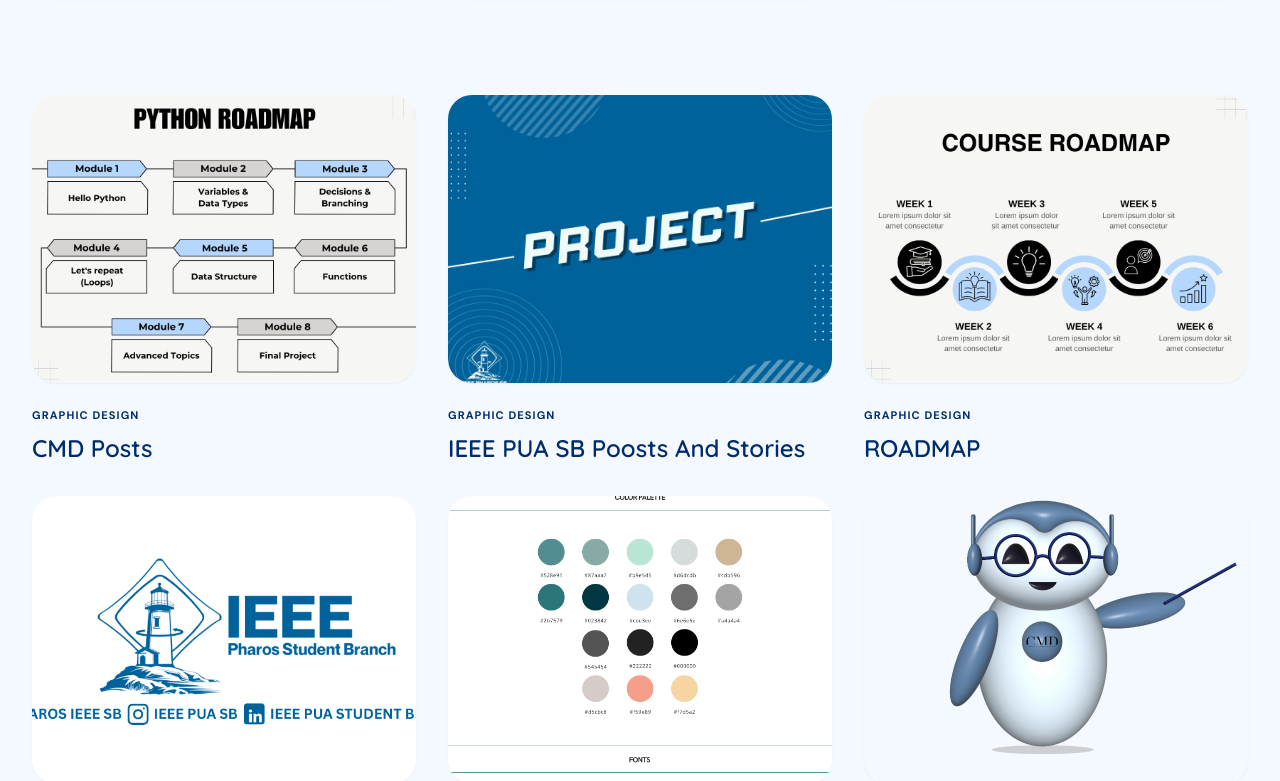
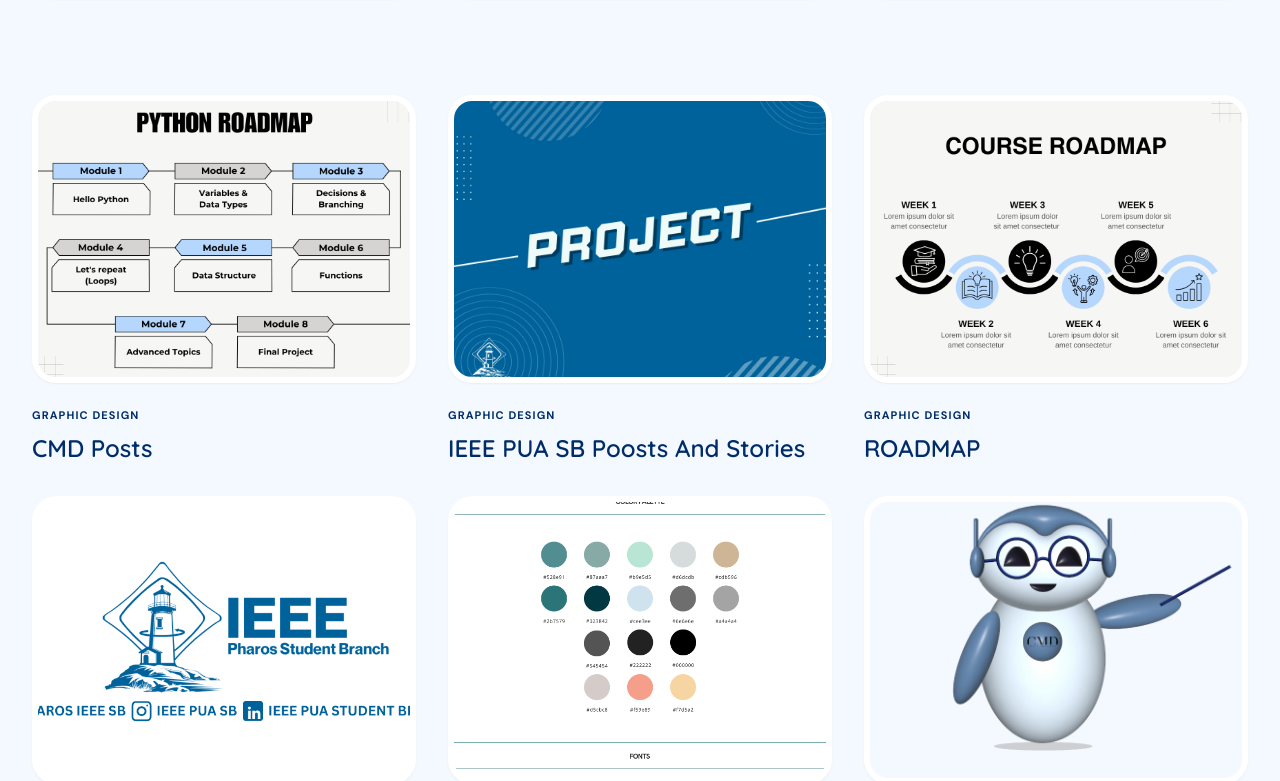
Before and after one commit to nadiahossny/nadiahossnyportfolio, a React (Vite) app: page /graphic-design in a window 1280 px wide. Shown: the part 1147-1928 px from the top of the page. Built offline with nearby package versions, Linux system fonts and the light colour scheme.

Commit message:
UI: Add playful stacked cards fanning hover effect and fix missing modal image

```diff
--- a/src/pages/Services.tsx
+++ b/src/pages/Services.tsx
@@ -174,16 +174,33 @@
                 setActiveModalImage(project.cover);
               }}
             >
-              <div className="w-full aspect-[4/3] rounded-3xl overflow-hidden bg-background mb-6 relative shadow-sm group-hover:shadow-md transition-all">
+              <div className="relative w-full aspect-[4/3] mb-6 z-10 group-hover:z-20">
+                {/* Stack 2 */}
+                {project.images.length > 2 && (
+                  <div className="absolute inset-0 rounded-3xl transform transition-all duration-500 origin-bottom group-hover:rotate-6 group-hover:scale-100 group-hover:translate-x-6 group-hover:-translate-y-1 shadow-md border-[6px] border-white overflow-hidden z-0 opacity-0 group-hover:opacity-100 bg-cloud">
+                    <img src={project.images[2]} alt="" className="w-full h-full object-cover opacity-90" loading="lazy" />
+                  </div>
+                )}
+                {/* Stack 1 */}
+                {project.images.length > 1 && (
+                  <div className="absolute inset-0 rounded-3xl transform transition-all duration-500 origin-bottom group-hover:-rotate-6 group-hover:scale-100 group-hover:-translate-x-6 group-hover:-translate-y-1 shadow-md border-[6px] border-white overflow-hidden z-0 opacity-0 group-hover:opacity-100 bg-cloud">
+                    <img src={project.images[1]} alt="" className="w-full h-full object-cover opacity-90" loading="lazy" />
+                  </div>
+                )}
+
+                {/* Main Card */}
+                <div className="absolute inset-0 rounded-3xl overflow-hidden bg-background shadow-sm group-hover:shadow-2xl transition-all duration-500 transform group-hover:-translate-y-3 border-[6px] border-white z-10">
                   <img
                     src={project.cover}
                     alt={project.title}
                     className="w-full h-full object-cover object-center group-hover:scale-105 transition-transform duration-700"
+                    loading="lazy"
                   />
                   <div className="absolute inset-0 bg-headline/0 group-hover:bg-headline/10 transition-colors duration-300 flex items-center justify-center">
                     <span className="opacity-0 group-hover:opacity-100 bg-white text-headline px-6 py-3 rounded-full font-medium shadow-lg transform translate-y-4 group-hover:translate-y-0 transition-all duration-300">
-                    View Project
+                      View Bundle
                     </span>
+                  </div>
                 </div>
               </div>
               <p className="text-[11px] font-bold tracking-widest uppercase text-cta mb-2">{project.category}</p>
@@ -252,8 +269,11 @@
               <div className="p-8 overflow-y-auto flex-1 flex flex-col items-center">
 
                 {/* Main Big Image */}
-                <div className="w-full max-w-4xl rounded-2xl overflow-hidden shadow-sm border border-cloud/20 bg-background flex justify-center mb-8">
-                  <img src={activeModalImage || selectedProject.cover} alt={selectedProject.title} className="w-full h-auto object-contain max-h-[70vh]" loading="lazy" />
+                <div className="w-full max-w-4xl min-h-[300px] md:min-h-[400px] rounded-2xl overflow-hidden shadow-sm border border-cloud/20 bg-background flex justify-center items-center mb-8 relative">
+                  {!activeModalImage && !selectedProject.cover && (
+                    <div className="absolute inset-0 flex items-center justify-center animate-pulse bg-cloud/20"></div>
+                  )}
+                  <img src={activeModalImage || selectedProject.cover} alt={selectedProject.title} className="w-full h-auto max-h-[70vh] object-contain" />
                 </div>
 
                 {/* Description */}
```
Also changed, not shown: 1 other file (tests, documents, lock files or other folders). Lines whose indentation alone changed are shown as unchanged.
